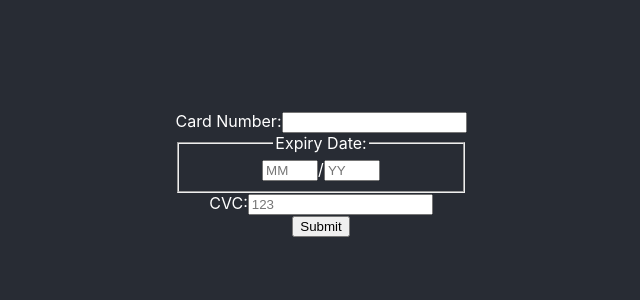
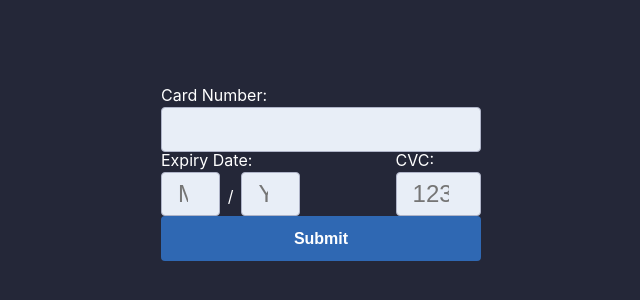
Before and after one commit to polarathene/career-test-webdev-asb, a React (Create React App) app: page / in a window 1280 px wide. Shown: the part 226-526 px from the top of the page, without its empty margins (319-959 px from the left). Built offline with nearby package versions, Linux system fonts and the light colour scheme.

Commit message:
Give the form a makeover
Matches the LoFi layout a bit better.

Expiry Date and Security Code fields are better sized to expected length and centered.

```diff
--- a/src/App.css
+++ b/src/App.css
@@ -1,11 +1,121 @@
+@import-normalize;
+
 .App {
-  text-align: center;
   color: white;
-  background-color: #282c34;
+  background-color: #242738;
 
   min-height: 100vh;
   display: flex;
   flex-direction: column;
   align-items: center;
   justify-content: center;
+
+  box-sizing: border-box;
+  padding: 8px;
 }
+
+
+form {
+  min-width: 180px;
+  max-width: 320px;
+  line-height: 1.5;
+}
+
+label, legend {
+  display: inline-block;
+  padding: 0;
+  margin-bottom: 4px;
+
+  font-size: 1rem;
+  line-height: 1;
+}
+
+input {
+  color: inherit;
+  line-height: inherit;
+  background: inherit;
+
+  box-sizing: border-box;
+  width: 100%;
+  height: 2.8rem;
+  padding: 0;
+  padding-inline: 1rem;
+
+  background-color: hsl(215, 50%, 94%);
+  border: 1px solid rgb(175, 180, 200);
+  border-radius: 4px;
+
+  color: rgba(0, 0, 0, 0.8);
+  font-size: 1.5rem;
+}
+
+
+/* === CC Number === */
+/* Keeps full width for now until better layout. Not really required due to form min/max */
+form > div:first-of-type {
+  width: 100%;
+}
+/* #cc_number */
+/* form > div:first-of-type > input {} */
+
+
+/* === Expiry Date === */
+/* reset */
+fieldset {
+  border: none;
+  margin: 0;
+  padding: 0;
+}
+/* To continue using border-box, calc is used to include padding for width */
+fieldset > input {
+  width: calc(2ch + 32px);
+  text-align: center;
+}
+fieldset > span {
+  margin-inline: 8px;
+}
+
+
+/* === Security Code === */
+form > div:last-of-type {
+  float: right;
+}
+form > div:last-of-type > label {
+  display: block;
+}
+/* #cc_code */
+form > div:last-of-type > input {
+  width: calc(4ch + 32px);
+  text-align: center;
+  float: right;
+}
+
+
+/* Place "Expiry Date" and "Security Code" onto the same row, float right align "Security Code" */
+form > * {
+  display: inline-block;
+  /* fix vertical spacing due to being an inline element */
+  line-height: 0;
+  vertical-align: middle;
+}
+
+
+button {
+  display: block;
+  cursor: pointer;
+
+  margin-top: auto;
+  padding: 8px 32px;
+
+  width: 100%;
+  height: 2.8rem;
+
+  background-color: rgb(47, 104, 179);
+  border: none;
+  border-radius: 4px;
+
+  color: white;
+  font-size: 1rem;
+  font-weight: bold;
+  text-align: center;
+}
```
